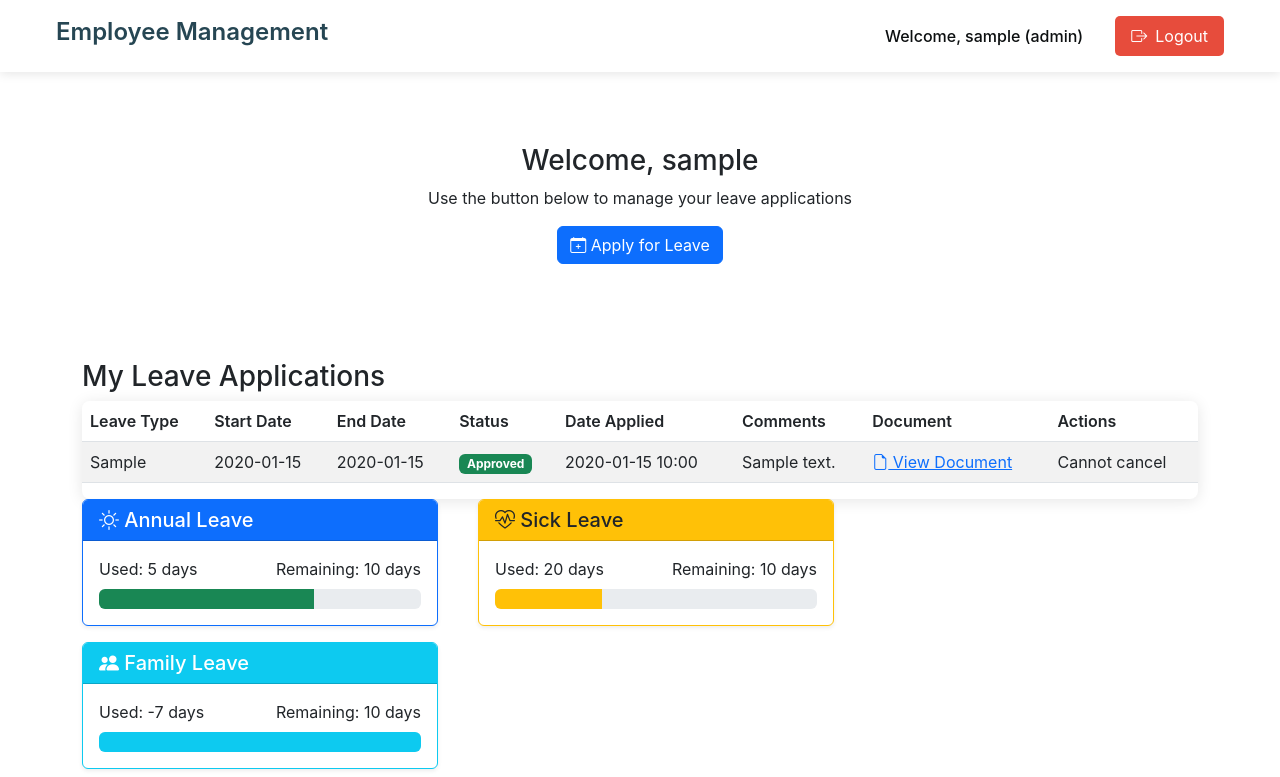
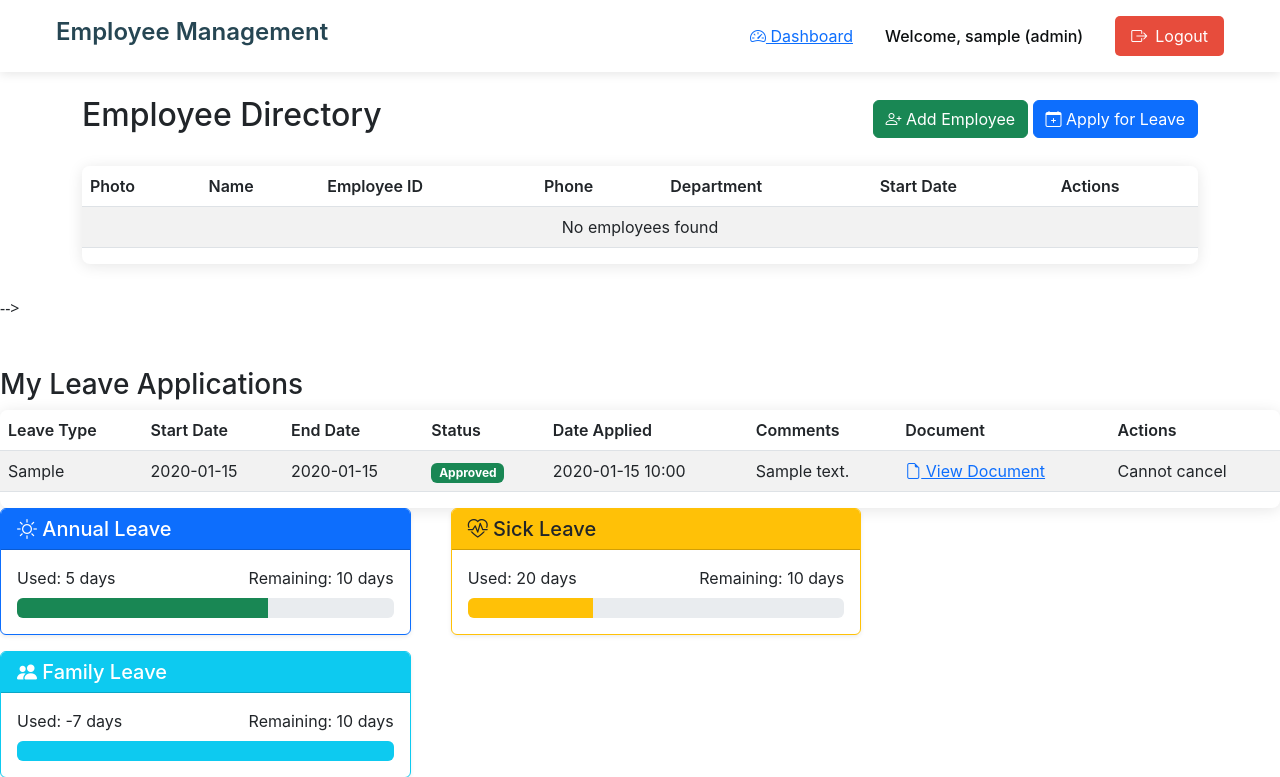
Before and after one commit to AdamDono/jama, a Flask app: page /landing in a window 1280 px wide. Shown: the top 777 px of the page. Run offline with Flask 3, Linux system fonts and the light colour scheme; the visitor is signed in with stand-in values (Sample User, id 1); a database or web service that is not in the repository returns one stand-in record (values such as "Sample title"); some libraries are stand-ins or nearby versions.

Commit message:
leave ui update

```diff
--- a/app.py
+++ b/app.py
@@ -210,7 +210,6 @@ def logout():
     session.clear()
     return redirect(url_for('login'))
 
-
 @app.route('/landing')
 def landing():
     if 'user_id' not in session:
@@ -219,47 +218,41 @@ def landing():
     conn = get_db_connection()
     cur = conn.cursor(cursor_factory=DictCursor)
 
-    # Initialize variables
-    employees = []
-    leaves = []
-    leave_balance = None
+    try:
+        # Get leave balance - ensure this query matches your database schema
+        cur.execute('''
+            SELECT annual_leave, sick_leave, family_leave
+            FROM leave_balance
+            WHERE user_id = %s
+        ''', (session['user_id'],))
+        leave_balance = cur.fetchone() or {
+            'annual_leave': 15,  # Default values if not found
+            'sick_leave': 30,
+            'family_leave': 3
+        }
 
-    try:
-        # Fetch the user's role
-        cur.execute('SELECT role FROM users WHERE id = %s', (session['user_id'],))
-        user_role = cur.fetchone()['role']
+        # Get leave applications
+        cur.execute('''
+            SELECT * FROM leave_applications
+            WHERE user_id = %s
+            ORDER BY start_date DESC
+        ''', (session['user_id'],))
+        leaves = cur.fetchall()
 
-        # Fetch employees based on role
-        if user_role == 'admin':
-            cur.execute('SELECT * FROM employees ORDER BY created_at DESC')
-            employees = cur.fetchall()
-        else:
-            cur.execute('SELECT * FROM employees WHERE user_id = %s ORDER BY created_at DESC', (session['user_id'],))
-            employees = cur.fetchall()
-
-            # Fetch the user's leave applications
-            cur.execute('''
-                SELECT * FROM leave_applications
-                WHERE user_id = %s
-                ORDER BY created_at DESC
-            ''', (session['user_id'],))
-            leaves = cur.fetchall()
-
-        # Fetch the user's leave balance
-        cur.execute('SELECT * FROM leave_balance WHERE user_id = %s', (session['user_id'],))
-        leave_balance = cur.fetchone()
-
-        if not leave_balance:
-            print(f"Leave balance not found for user ID: {session['user_id']}")  # Debugging
+        return render_template('landing.html',
+            leave_balance=leave_balance,
+            leaves=leaves,
+            user_role=session.get('role', 'employee')
+        )
 
     except Exception as e:
         print(f"Database error: {e}")
+        flash('Error loading dashboard', 'error')
+        return redirect(url_for('login'))
+
     finally:
         cur.close()
         conn.close()
-
-    return render_template('landing.html', employees=employees, leaves=leaves, leave_balance=leave_balance, user_role=user_role)
-
 # Add to add_employee_form route
 @app.route('/add_employee_form')
 def add_employee_form():
--- a/static/css/style.css
+++ b/static/css/style.css
@@ -367,3 +367,24 @@
 input[type="date"] {
   max-width: 200px;
 }
+
+
+  /* Custom Styles */
+  .progress-bar {
+    transition: width 0.6s ease;
+}
+.card {
+    transition: transform 0.3s ease, box-shadow 0.3s ease;
+}
+.card:hover {
+    transform: translateY(-3px);
+    box-shadow: 0 5px 15px rgba(0,0,0,0.1);
+}
+.table-hover tbody tr:hover {
+    background-color: rgba(0, 0, 0, 0.02);
+}
+@media (max-width: 768px) {
+    .col-md-4 {
+        margin-bottom: 1.5rem;
+    }
+}
--- a/templates/landing.html
+++ b/templates/landing.html
@@ -347,5 +347,28 @@
         {% endif %}
     {% endwith %}
     </script>
+
+<style>
+    /* Custom Styles */
+    .progress-bar {
+        transition: width 0.6s ease;
+    }
+    .card {
+        transition: transform 0.3s ease, box-shadow 0.3s ease;
+    }
+    .card:hover {
+        transform: translateY(-3px);
+        box-shadow: 0 5px 15px rgba(0,0,0,0.1);
+    }
+    .table-hover tbody tr:hover {
+        background-color: rgba(0, 0, 0, 0.02);
+    }
+    @media (max-width: 768px) {
+        .col-md-4 {
+            margin-bottom: 1.5rem;
+        }
+    }
+</style>
 </body>
+
 </html>
```
